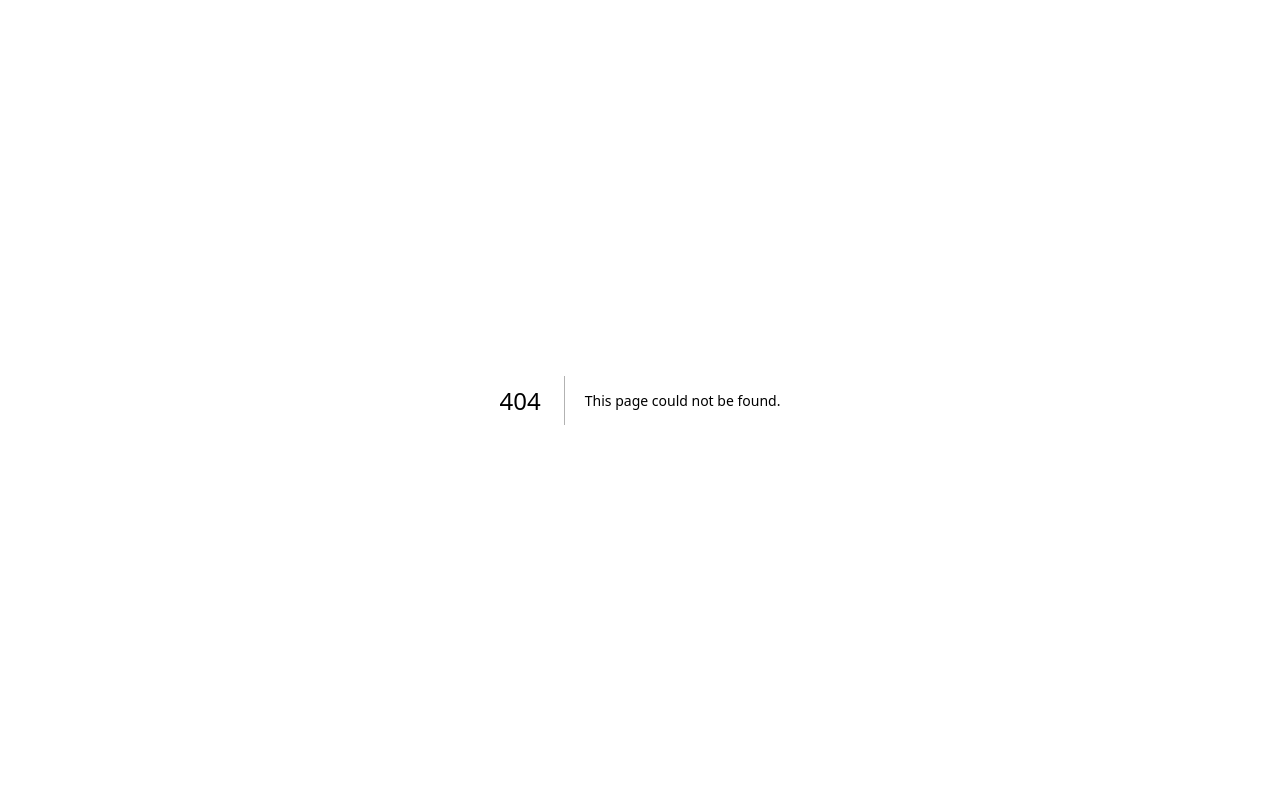
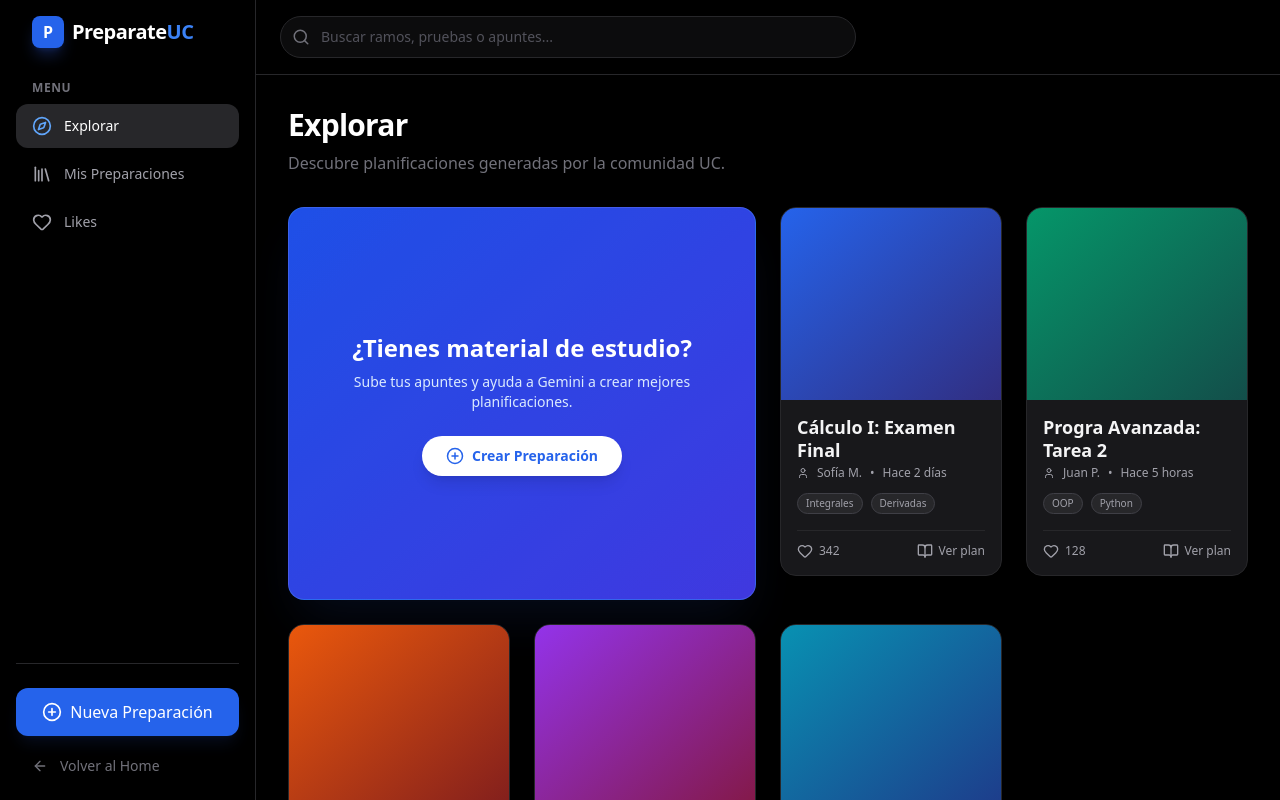
Before and after one commit to mon-b/PreparateUC, a Next.js app: page /landing in a window 1280 px wide. Before the commit this address had no page. Shown: the top 800 px of the page. Built offline with nearby package versions, Linux system fonts and the light colour scheme.

Commit message:
feat: added landing page in dark mode

```diff
--- a/package.json
+++ b/package.json
@@ -11,6 +11,7 @@
   "dependencies": {
     "@google/generative-ai": "^0.24.1",
     "firebase": "^12.6.0",
+    "lucide-react": "^0.556.0",
     "next": "14.2.33",
     "react": "^18",
     "react-dom": "^18"
--- /dev/null
+++ b/src/app/landing/page.tsx
@@ -0,0 +1,238 @@
+"use client";
+
+import React, { useState } from 'react';
+import Link from 'next/link';
+import {
+  Search,
+  Compass,
+  Heart,
+  PlusCircle,
+  Library,
+  User,
+  LogIn,
+  MoreHorizontal,
+  BookOpen,
+  GraduationCap,
+  ArrowLeft
+} from 'lucide-react';
+
+// --- DATOS MOCK (Ejemplos visuales) ---
+const MOCK_PREPARATIONS = [
+  {
+    id: 1,
+    title: "Cálculo I: Examen Final",
+    author: "Sofía M.",
+    course: "MAT1610",
+    likes: 342,
+    color: "from-blue-600 to-indigo-900",
+    tags: ["Integrales", "Derivadas"],
+    date: "Hace 2 días"
+  },
+  {
+    id: 2,
+    title: "Progra Avanzada: Tarea 2",
+    author: "Juan P.",
+    course: "IIC2233",
+    likes: 128,
+    color: "from-emerald-600 to-teal-900",
+    tags: ["OOP", "Python"],
+    date: "Hace 5 horas"
+  },
+  {
+    id: 3,
+    title: "Química General: Lab 3",
+    author: "Andrea R.",
+    course: "QIM100",
+    likes: 89,
+    color: "from-orange-600 to-red-900",
+    tags: ["Estequiometría"],
+    date: "Hace 1 sem"
+  },
+  {
+    id: 4,
+    title: "Ética: Resumen Solemne",
+    author: "Carlos D.",
+    course: "FIL188",
+    likes: 450,
+    color: "from-purple-600 to-pink-900",
+    tags: ["Aristóteles", "Kant"],
+    date: "Ayer"
+  },
+  {
+    id: 5,
+    title: "Física I: Guía Resuelta",
+    author: "Matias F.",
+    course: "FIS1513",
+    likes: 210,
+    color: "from-cyan-600 to-blue-900",
+    tags: ["Cinemática"],
+    date: "Hace 3 días"
+  },
+];
+
+// Componente para items del Sidebar
+const SidebarItem = ({ icon: Icon, label, active = false, onClick }: any) => (
+  <button
+    onClick={onClick}
+    className={`flex items-center gap-3 w-full px-4 py-3 rounded-xl transition-all duration-200 group
+      ${active
+        ? 'bg-zinc-800 text-white font-medium'
+        : 'text-zinc-400 hover:bg-zinc-900 hover:text-zinc-200'
+      }`}
+  >
+    <Icon size={20} className={active ? 'text-blue-400' : 'group-hover:text-zinc-200'} />
+    <span className="text-sm">{label}</span>
+  </button>
+);
+
+// Componente para las tarjetas
+const PrepCard = ({ data }: { data: typeof MOCK_PREPARATIONS[0] }) => (
+  <div className="group relative break-inside-avoid mb-6 cursor-pointer">
+    <div className="relative overflow-hidden rounded-2xl bg-zinc-900 border border-zinc-800 transition-transform duration-300 group-hover:-translate-y-1">
+      {/* Header con gradiente */}
+      <div className={`h-48 w-full bg-gradient-to-br ${data.color} p-4 flex flex-col justify-between`}>
+        <div className="flex justify-between items-start opacity-0 group-hover:opacity-100 transition-opacity duration-300">
+           <span className="bg-black/40 backdrop-blur-md px-2 py-1 rounded text-xs text-white border border-white/10">
+             {data.course}
+           </span>
+           <button className="bg-black/40 backdrop-blur-md p-1.5 rounded-full hover:bg-white/20 transition-colors text-white">
+             <MoreHorizontal size={16} />
+           </button>
+        </div>
+      </div>
+      {/* Contenido */}
+      <div className="p-4">
+        <h3 className="text-zinc-100 font-semibold text-lg leading-tight mb-1 group-hover:text-blue-400 transition-colors">
+          {data.title}
+        </h3>
+        <div className="flex items-center gap-2 text-xs text-zinc-400 mb-3">
+          <User size={12} />
+          <span>{data.author}</span>
+          <span>•</span>
+          <span>{data.date}</span>
+        </div>
+        <div className="flex flex-wrap gap-2 mb-4">
+          {data.tags.map(tag => (
+            <span key={tag} className="px-2 py-0.5 rounded-full bg-zinc-800 text-zinc-400 text-[10px] border border-zinc-700">
+              {tag}
+            </span>
+          ))}
+        </div>
+        <div className="flex items-center justify-between border-t border-zinc-800 pt-3 mt-2">
+          <div className="flex items-center gap-1.5 text-zinc-400 hover:text-pink-500 transition-colors">
+            <Heart size={16} />
+            <span className="text-xs font-medium">{data.likes}</span>
+          </div>
+          <div className="flex items-center gap-1.5 text-zinc-400 hover:text-blue-400 transition-colors">
+            <BookOpen size={16} />
+            <span className="text-xs">Ver plan</span>
+          </div>
+        </div>
+      </div>
+    </div>
+  </div>
+);
+
+export default function SoraLanding() {
+  const [activeTab, setActiveTab] = useState('explorar');
+
+  return (
+    // Forzamos bg-black para asegurar tema oscuro
+    <div className="flex min-h-screen bg-black text-zinc-300 font-sans selection:bg-blue-500/30">
+
+      {/* SIDEBAR */}
+      <aside className="w-64 fixed inset-y-0 left-0 border-r border-zinc-800 bg-black z-50 flex flex-col p-4 hidden md:flex">
+        <div className="mb-8 px-4 flex items-center gap-2">
+          <div className="w-8 h-8 bg-blue-600 rounded-lg flex items-center justify-center text-white font-bold shadow-lg shadow-blue-900/50">
+            P
+          </div>
+          <h1 className="text-xl font-bold text-white tracking-tight">
+            Preparate<span className="text-blue-500">UC</span>
+          </h1>
+        </div>
+
+        <div className="space-y-1 flex-1">
+          <div className="px-4 mb-2 text-xs font-semibold text-zinc-500 uppercase tracking-wider">
+            Menu
+          </div>
+          <SidebarItem
+            icon={Compass}
+            label="Explorar"
+            active={activeTab === 'explorar'}
+            onClick={() => setActiveTab('explorar')}
+          />
+          <SidebarItem
+            icon={Library}
+            label="Mis Preparaciones"
+            active={activeTab === 'mis_preparaciones'}
+            onClick={() => setActiveTab('mis_preparaciones')}
+          />
+          <SidebarItem
+            icon={Heart}
+            label="Likes"
+            active={activeTab === 'likes'}
+            onClick={() => setActiveTab('likes')}
+          />
+        </div>
+
+        <div className="space-y-3 pt-6 border-t border-zinc-800">
+           <button className="w-full flex items-center justify-center gap-2 bg-blue-600 hover:bg-blue-700 text-white p-3 rounded-xl font-medium transition-all shadow-lg shadow-blue-900/20 group">
+            <PlusCircle size={20} className="group-hover:scale-110 transition-transform"/>
+            <span>Nueva Preparación</span>
+          </button>
+
+          <Link href="/" className="flex items-center gap-3 px-4 py-2 hover:bg-zinc-900 rounded-lg transition-colors text-zinc-500 text-sm">
+             <ArrowLeft size={16} /> Volver al Home
+          </Link>
+        </div>
+      </aside>
+
+      {/* MAIN CONTENT */}
+      <main className="flex-1 md:ml-64 min-h-screen relative bg-black">
+
+        {/* Header Superior */}
+        <header className="sticky top-0 z-40 bg-black/80 backdrop-blur-xl border-b border-zinc-800 px-6 py-4 flex items-center justify-between">
+          <div className="relative w-full max-w-xl">
+            <Search className="absolute left-3 top-1/2 -translate-y-1/2 text-zinc-500" size={18} />
+            <input
+              type="text"
+              placeholder="Buscar ramos, pruebas o apuntes..."
+              className="w-full bg-zinc-900/50 border border-zinc-800 text-zinc-200 pl-10 pr-4 py-2.5 rounded-full focus:outline-none focus:ring-2 focus:ring-blue-500/50 focus:border-transparent transition-all placeholder:text-zinc-600 text-sm"
+            />
+          </div>
+        </header>
+
+        {/* Grid de contenido */}
+        <div className="p-6 md:p-8 max-w-7xl mx-auto">
+          <div className="flex items-end justify-between mb-8">
+            <div>
+              <h2 className="text-3xl font-bold text-white mb-2 tracking-tight">Explorar</h2>
+              <p className="text-zinc-500">Descubre planificaciones generadas por la comunidad UC.</p>
+            </div>
+          </div>
+
+          <div className="grid grid-cols-1 sm:grid-cols-2 lg:grid-cols-3 xl:grid-cols-4 gap-6">
+            {/* Tarjeta Promocional Grande */}
+            <div className="relative overflow-hidden rounded-2xl bg-gradient-to-br from-blue-600 to-indigo-600 p-6 flex flex-col justify-center items-center text-center col-span-1 sm:col-span-2 lg:col-span-2 min-h-[250px] border border-blue-500/30 shadow-2xl shadow-blue-900/20 group">
+                {/* Ruido de fondo simulado con CSS si la imagen falla */}
+                <div className="absolute inset-0 opacity-20 mix-blend-overlay bg-black"></div>
+                <div className="relative z-10 max-w-md">
+                  <h3 className="text-2xl font-bold text-white mb-2">¿Tienes material de estudio?</h3>
+                  <p className="text-blue-100 mb-6 text-sm">Sube tus apuntes y ayuda a Gemini a crear mejores planificaciones.</p>
+                  <button className="bg-white text-blue-600 px-6 py-2.5 rounded-full font-bold hover:bg-blue-50 transition-colors shadow-lg flex items-center gap-2 mx-auto text-sm">
+                    <PlusCircle size={18} />
+                    Crear Preparación
+                  </button>
+                </div>
+            </div>
+
+            {/* Mapeo de tarjetas */}
+            {MOCK_PREPARATIONS.map((prep) => (
+              <PrepCard key={prep.id} data={prep} />
+            ))}
+          </div>
+        </div>
+      </main>
+    </div>
+  );
+}
--- a/src/app/page.tsx
+++ b/src/app/page.tsx
@@ -16,7 +16,9 @@ export default function Home() {
             y generará predicciones de probabilidad por tema, junto con ejercicios ordenados por dificultad.
           </p>
 
-          <div className="flex gap-6 justify-center mt-12">
+          <div className="flex flex-col items-center gap-4 mt-12">
+            {/* Botones Principales */}
+            <div className="flex gap-6 justify-center">
               <Link
                 href="/crear-preparacion"
                 className="px-8 py-4 bg-blue-600 text-white rounded-lg text-lg font-semibold hover:bg-blue-700 transition-colors shadow-lg hover:shadow-xl"
@@ -28,6 +30,15 @@ export default function Home() {
                 className="px-8 py-4 bg-white text-blue-600 border-2 border-blue-600 rounded-lg text-lg font-semibold hover:bg-blue-50 transition-colors"
               >
                 Mis Preparaciones
+              </Link>
+            </div>
+
+            {/* --- NUEVO BOTÓN PARA IR A LA VISTA SORA --- */}
+            <Link
+              href="/landing"
+              className="mt-6 px-6 py-2 rounded-full border border-purple-200 bg-purple-50 text-purple-700 text-sm font-medium hover:bg-purple-100 transition-colors flex items-center gap-2"
+            >
+              ✨ Ver Demo Interfaz Sora (Modo Oscuro) →
             </Link>
           </div>
 
```
Also changed, not shown: src/app/landing.tsx (added), 1 other file (tests, documents, lock files or other folders). Lines whose indentation alone changed are shown as unchanged.
